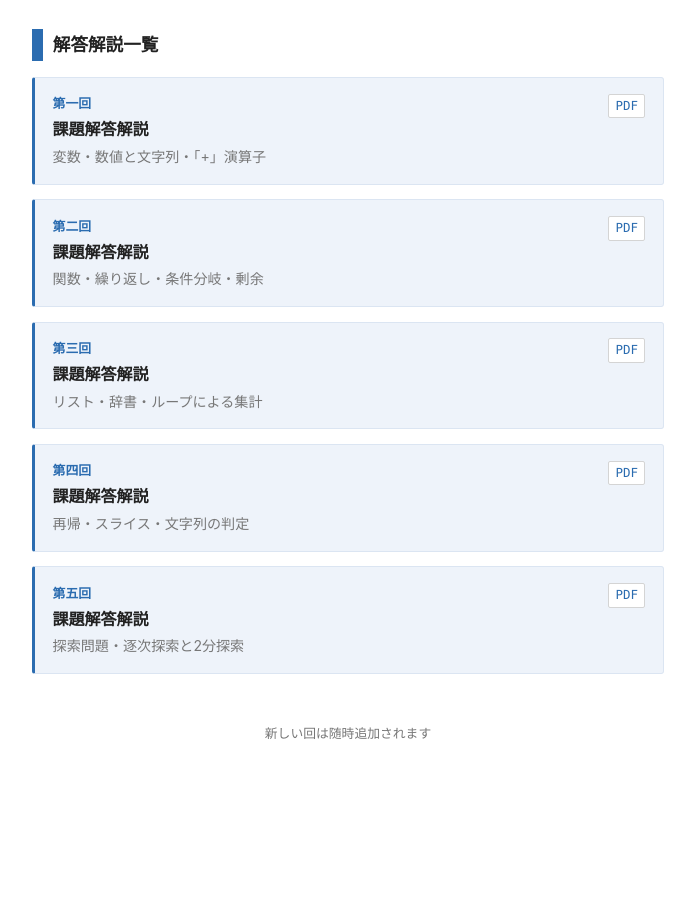
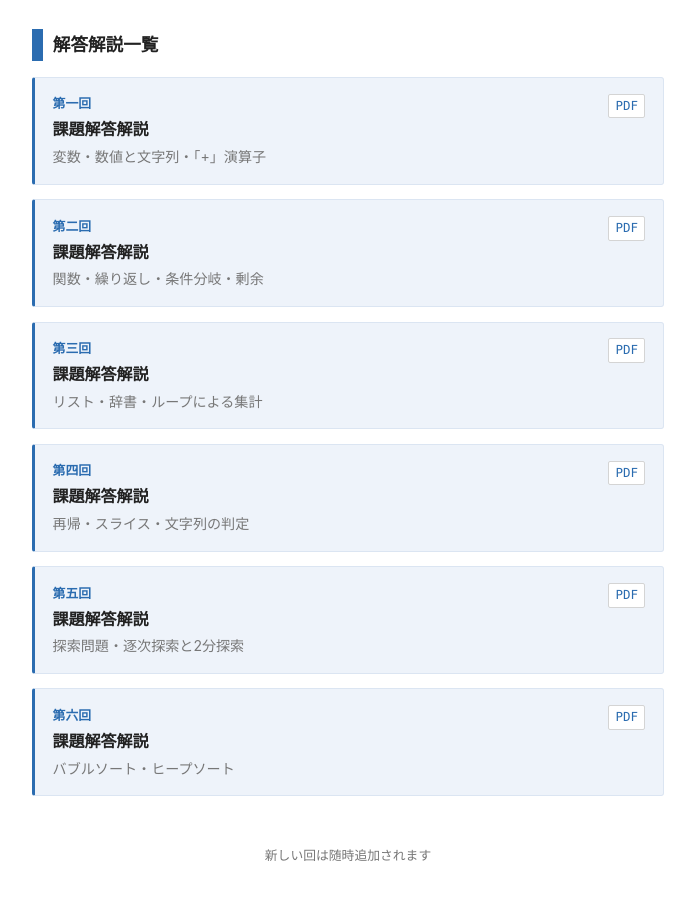
Before and after one commit to RPbeee/ComputerScience1, a plain HTML site: page index.html in a window 1280 px wide. Shown: the part 107-1006 px from the top of the page, without its empty margins (292-987 px from the left). Before the commit the page ends 916 px from the top, so only its background shows below. Drawn offline with Linux system fonts and the light colour scheme.

Commit message:
第六回の解答解説(6th.md/pdf)を追加、indexに第六回を追加
Co-Authored-By: Claude Sonnet 5.5 <noreply@anthropic.com>

```diff
--- a/index.html
+++ b/index.html
@@ -52,6 +52,10 @@ footer{margin-top:3rem;text-align:center;font-size:.8rem;color:var(--muted)}
       <span class="pdf">PDF</span><span class="label">第五回</span>
       <span class="title">課題解答解説</span>
       <span class="sub">探索問題・逐次探索と2分探索</span></a></li>
+    <li><a class="item" href="6th.pdf">
+      <span class="pdf">PDF</span><span class="label">第六回</span>
+      <span class="title">課題解答解説</span>
+      <span class="sub">バブルソート・ヒープソート</span></a></li>
   </ul>
   <footer>新しい回は随時追加されます</footer>
 </main>
```
Also changed, not shown: 2 other files.
